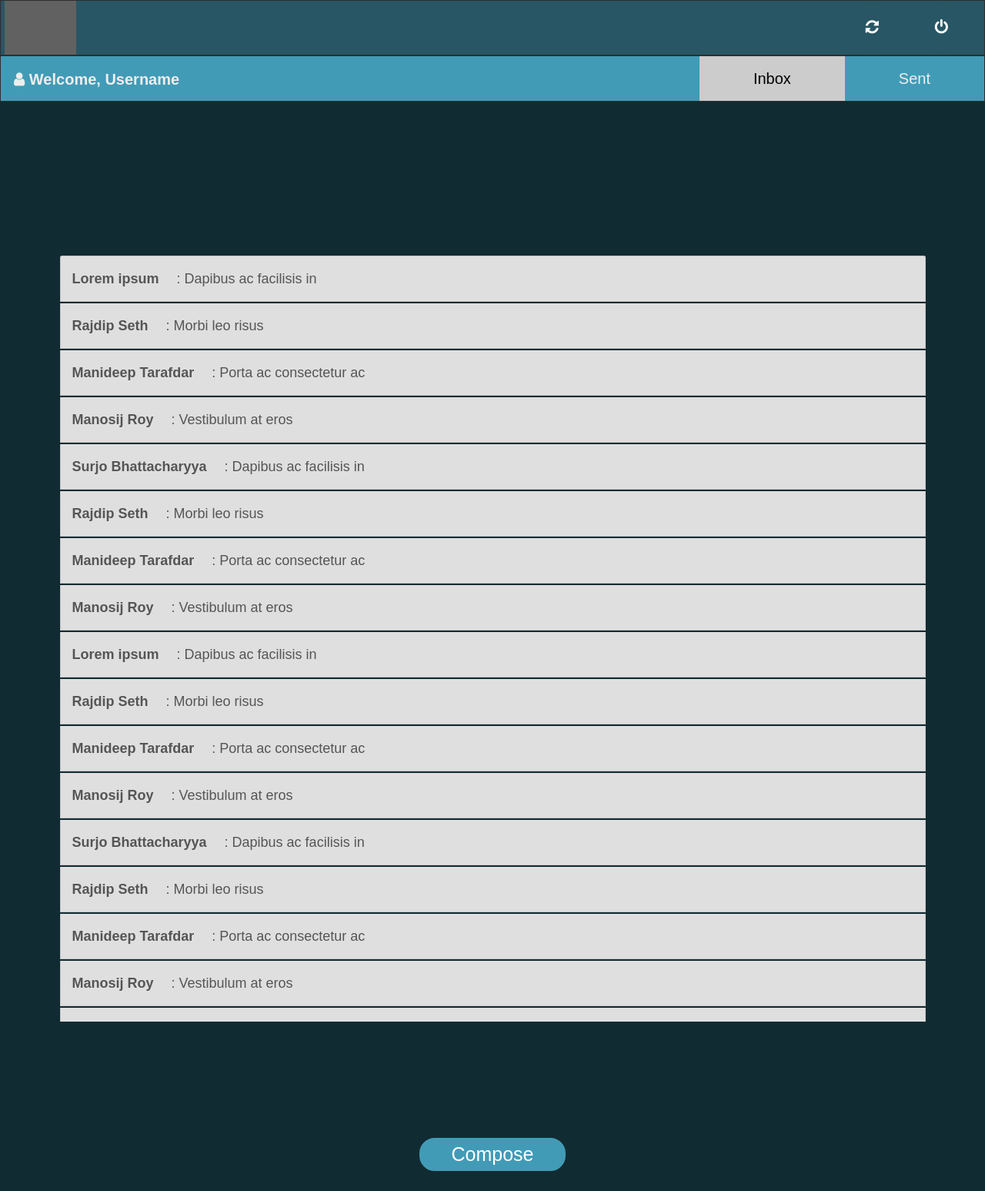
After one commit to techPhantoms2k22/QuikMail, a Django app: page /dashboard/ in a window 1280 px wide. The commit adds this page. Shown: the whole page at 77% size. Run offline with Django 4.2, Linux system fonts and the light colour scheme; some libraries are stand-ins or nearby versions; grey boxes are pictures that could not be loaded.

Commit message:
Need Fix

```diff
--- /dev/null
+++ b/user/templates/user/dashboard.html
@@ -0,0 +1,388 @@
+{% load static %}
+<!DOCTYPE html>
+<html lang="en">
+
+<head>
+    <meta charset="UTF-8">
+    <meta http-equiv="X-UA-Compatible" content="IE=edge">
+    <meta name="viewport" content="width=device-width, initial-scale=1.0">
+    <link rel="stylesheet" href="//code.jquery.com/ui/1.12.1/themes/base/jquery-ui.css">
+    <link rel="stylesheet" href="https://maxcdn.bootstrapcdn.com/bootstrap/3.3.7/css/bootstrap.min.css">
+    <link href="https://cdn.jsdelivr.net/npm/bootstrap@5.0.2/dist/css/bootstrap.min.css" rel="stylesheet"
+        integrity="sha384-EVSTQN3/azprG1Anm3QDgpJLIm9Nao0Yz1ztcQTwFspd3yD65VohhpuuCOmLASjC" crossorigin="anonymous">
+    <link rel="stylesheet" href="https://cdnjs.cloudflare.com/ajax/libs/ionicons/2.0.1/css/ionicons.min.css">
+    <link rel="stylesheet" href="https://cdnjs.cloudflare.com/ajax/libs/font-awesome/4.7.0/css/font-awesome.min.css">
+    <script src="//cdn.jsdelivr.net/npm/sweetalert2@11"></script>
+    <script src="sweetalert2.all.min.js"></script>
+    <script src="sweetalert2.min.js"></script>
+    <link rel="stylesheet" href="sweetalert2.min.css">
+    <script src="https://code.jquery.com/jquery-1.12.4.js"></script>
+    <script src="https://code.jquery.com/ui/1.12.1/jquery-ui.js"></script>
+    <script src="https://ajax.googleapis.com/ajax/libs/jquery/3.6.0/jquery.min.js"></script>
+    <title>QuikMail</title>
+    <style>
+        :root {
+            --clr-neon: #429bb6;
+            --clr-dang: red;
+            --clr-sus: green;
+        }
+
+        body {
+            font-family: Arial;
+            background-color: #112b32;
+        }
+
+        .tab {
+            overflow: hidden;
+            border: 1px solid rgb(46, 46, 46);
+            background-color: #285664;
+            color: #000000;
+        }
+
+        .tab2 {
+            overflow: hidden;
+            border: 1px solid rgb(46, 46, 46);
+            background-color: #429bb6;
+            color: #eee;
+            height: 60px;
+        }
+
+        .tab button,
+        #reload:focus,
+        #quit:focus {
+            background-color: inherit;
+            outline: none;
+            float: right;
+            border-radius: 50%;
+            border-color: #285664;
+            outline: none;
+            cursor: pointer;
+            padding: 20px 22px;
+            transition: 0.3s;
+            font-size: 20px;
+            margin: 3px;
+            margin-right: 1.2em;
+        }
+
+        #reload:hover,
+        #quit:hover {
+            color: white;
+            outline: none;
+            box-shadow: 0px 0px 20px 20px var(--clr-neon);
+            background-color: var(--clr-neon);
+            border: none;
+        }
+
+        .tab2 button,
+        .tab2 label {
+            background-color: inherit;
+            float: left;
+            border-color: #285664;
+            outline: none;
+            cursor: pointer;
+            padding: 15px 17px;
+            transition: 0.3s;
+            font-size: 20px;
+        }
+
+        .tab2 button {
+            line-height: 15px;
+        }
+
+        .tab2 button:hover {
+            background-color: #ddd;
+            color: #285664;
+        }
+
+        .tab2 button.active {
+            background-color: #ccc;
+            color: #000000;
+        }
+
+        .tab img {
+            float: left;
+            object-fit: contain;
+            height: 70px;
+            margin-left: 5px;
+        }
+
+        .tab2 button {
+            background-color: inherit;
+            float: right;
+            border: none;
+            outline: none;
+            cursor: pointer;
+            padding: 22px 70px;
+            transition: 0.3s;
+            font-size: 20px;
+        }
+
+        .list-group-item {
+            position: relative;
+            display: block;
+            padding: 20px 15px;
+            /* adjust here */
+            margin-bottom: 2px;
+            font-size: large;
+            background-color: rgb(223, 223, 223);
+            line-height: 1em
+                /* set to text height */
+        }
+
+        .container {
+            position: absolute;
+            max-height: 65%;
+            padding-top: 10px;
+            padding-bottom: 3%;
+            overflow-y: scroll;
+            overflow: auto;
+            top: 50%;
+            left: 50%;
+            transform: translate(-50%, -45%);
+        }
+
+        .fixed-bottom {
+            text-align: center;
+            margin-bottom: 2%;
+        }
+
+        #combtn,
+        #combtn:focus {
+            font-size: 25px;
+            padding: 0% 3%;
+            border: 3px solid #429bb6;
+            background-color: #ffffff00;
+            color: #fff;
+            border-radius: 20px;
+            background-color: #429bb6;
+        }
+
+        #combtn:active {
+            color: white;
+            outline: none;
+        }
+
+        .btn:hover,
+        #combtn:hover {
+            color: white;
+            outline: none;
+            box-shadow: 0px 0px 10px 10px var(--clr-neon);
+        }
+
+        #to,
+        #sub,
+        #msg {
+            padding: 1%;
+            margin: 1%;
+            font-size: 15px;
+        }
+
+        .swal-wide {
+            width: 40%;
+            height: 90%;
+        }
+
+        div.swal2-actions {
+            font-size: 15px;
+        }
+
+        .swal2-styled.swal2-confirm {
+            background-color: #429bb6;
+        }
+    </style>
+</head>
+
+<body>
+
+
+    <!-- Nav bar Starts -->
+    <div class="tab">
+        <img src="QuikMail1.png" alt="Image aschena ki korbo ?" style="filter: invert(1);" />
+        <button class="fa btn btn-primary btn-circle btn-sm" id="reload"><i class="fa fa-power-off"
+                aria-hidden="true"></i></button>
+        <button class="fa btn btn-primary btn-circle btn-sm" id="quit"
+            onClick="window.location.href=window.location.href">&#xf021;</button>
+    </div>
+    <!-- Nav bar Ends -->
+
+    <!-- List of all mails Starts -->
+    <div class="tab2">
+        <Label><i class="fa fa-user" aria-hidden="true"></i> Welcome, Username</Label>
+        <button class="tablinks" onclick="openMail(event, 'outbox')">Sent</button>
+        <button class="tablinks" onclick="openMail(event, 'inbox')" id="defaultOpen">Inbox</button>
+    </div>
+
+    <div class="container vertical-scrollable">
+        <div id="inbox" class="tabcontent">
+            <div class="list-group">
+                <a href="#" class="list-group-item list-group-item-action"><b>Lorem ipsum</b>&emsp; : Dapibus ac
+                    facilisis
+                    in</a>
+                <a href="#" class="list-group-item list-group-item-action"><b>Rajdip Seth</b>&emsp; : Morbi leo
+                    risus</a>
+                <a href="#" class="list-group-item list-group-item-action"><b>Manideep Tarafdar</b>&emsp; : Porta ac
+                    consectetur ac</a>
+                <a href="#" class="list-group-item list-group-item-action"><b>Manosij Roy</b>&emsp; : Vestibulum at
+                    eros</a>
+                <a href="#" class="list-group-item list-group-item-action"><b>Surjo Bhattacharyya</b>&emsp; : Dapibus ac
+                    facilisis
+                    in</a>
+                <a href="#" class="list-group-item list-group-item-action"><b>Rajdip Seth</b>&emsp; : Morbi leo
+                    risus</a>
+                <a href="#" class="list-group-item list-group-item-action"><b>Manideep Tarafdar</b>&emsp; : Porta ac
+                    consectetur ac</a>
+                <a href="#" class="list-group-item list-group-item-action"><b>Manosij Roy</b>&emsp; : Vestibulum at
+                    eros</a>
+                <a href="#" class="list-group-item list-group-item-action"><b>Lorem ipsum</b>&emsp; : Dapibus ac
+                    facilisis
+                    in</a>
+                <a href="#" class="list-group-item list-group-item-action"><b>Rajdip Seth</b>&emsp; : Morbi leo
+                    risus</a>
+                <a href="#" class="list-group-item list-group-item-action"><b>Manideep Tarafdar</b>&emsp; : Porta ac
+                    consectetur ac</a>
+                <a href="#" class="list-group-item list-group-item-action"><b>Manosij Roy</b>&emsp; : Vestibulum at
+                    eros</a>
+                <a href="#" class="list-group-item list-group-item-action"><b>Surjo Bhattacharyya</b>&emsp; : Dapibus ac
+                    facilisis
+                    in</a>
+                <a href="#" class="list-group-item list-group-item-action"><b>Rajdip Seth</b>&emsp; : Morbi leo
+                    risus</a>
+                <a href="#" class="list-group-item list-group-item-action"><b>Manideep Tarafdar</b>&emsp; : Porta ac
+                    consectetur ac</a>
+                <a href="#" class="list-group-item list-group-item-action"><b>Manosij Roy</b>&emsp; : Vestibulum at
+                    eros</a>
+                <a href="#" class="list-group-item list-group-item-action"><b>Lorem ipsum</b>&emsp; : Dapibus ac
+                    facilisis
+                    in</a>
+                <a href="#" class="list-group-item list-group-item-action"><b>Rajdip Seth</b>&emsp; : Morbi leo
+                    risus</a>
+                <a href="#" class="list-group-item list-group-item-action"><b>Manideep Tarafdar</b>&emsp; : Porta ac
+                    consectetur ac</a>
+                <a href="#" class="list-group-item list-group-item-action"><b>Manosij Roy</b>&emsp; : Vestibulum at
+                    eros</a>
+            </div>
+        </div>
+
+        <div id="outbox" class="tabcontent">
+            <div class="list-group">
+                <a href="#" class="list-group-item list-group-item-action"><b>Rajdip Seth</b>&emsp; : Morbi leo
+                    risus</a>
+                <a href="#" class="list-group-item list-group-item-action"><b>Surjo Bhattacharyya</b>&emsp; : Dapibus ac
+                    facilisis
+                    in</a>
+                <a href="#" class="list-group-item list-group-item-action"><b>Manosij Roy</b>&emsp; : Vestibulum at
+                    eros</a>
+                <a href="#" class="list-group-item list-group-item-action"><b>Manideep Tarafdar</b>&emsp; : Porta ac
+                    consectetur ac</a>
+                <a href="#" class="list-group-item list-group-item-action"><b>Manideep Tarafdar</b>&emsp; : Porta ac
+                    consectetur ac</a>
+                <a href="#" class="list-group-item list-group-item-action"><b>Manosij Roy</b>&emsp; : Vestibulum at
+                    eros</a>
+                <a href="#" class="list-group-item list-group-item-action"><b>Lorem ipsum</b>&emsp; : Dapibus ac
+                    facilisis
+                    in</a>
+                <a href="#" class="list-group-item list-group-item-action"><b>Rajdip Seth</b>&emsp; : Morbi leo
+                    risus</a>
+                <a href="#" class="list-group-item list-group-item-action"><b>Manideep Tarafdar</b>&emsp; : Porta ac
+                    consectetur ac</a>
+                <a href="#" class="list-group-item list-group-item-action"><b>Manosij Roy</b>&emsp; : Vestibulum at
+                    eros</a>
+                <a href="#" class="list-group-item list-group-item-action"><b>Surjo Bhattacharyya</b>&emsp; : Dapibus ac
+                    facilisis
+                    in</a>
+                <a href="#" class="list-group-item list-group-item-action"><b>Rajdip Seth</b>&emsp; : Morbi leo
+                    risus</a>
+                <a href="#" class="list-group-item list-group-item-action"><b>Manideep Tarafdar</b>&emsp; : Porta ac
+                    consectetur ac</a>
+                <a href="#" class="list-group-item list-group-item-action"><b>Manosij Roy</b>&emsp; : Vestibulum at
+                    eros</a>
+                <a href="#" class="list-group-item list-group-item-action"><b>Manideep Tarafdar</b>&emsp; : Porta ac
+                    consectetur ac</a>
+                <a href="#" class="list-group-item list-group-item-action"><b>Manosij Roy</b>&emsp; : Vestibulum at
+                    eros</a>
+                <a href="#" class="list-group-item list-group-item-action"><b>Lorem ipsum</b>&emsp; : Dapibus ac
+                    facilisis
+                    in</a>
+                <a href="#" class="list-group-item list-group-item-action"><b>Rajdip Seth</b>&emsp; : Morbi leo
+                    risus</a>
+                <a href="#" class="list-group-item list-group-item-action"><b>Manideep Tarafdar</b>&emsp; : Porta ac
+                    consectetur ac</a>
+                <a href="#" class="list-group-item list-group-item-action"><b>Manosij Roy</b>&emsp; : Vestibulum at
+                    eros</a>
+                <a href="#" class="list-group-item list-group-item-action"><b>Surjo Bhattacharyya</b>&emsp; : Dapibus ac
+                    facilisis
+                    in</a>
+                <a href="#" class="list-group-item list-group-item-action"><b>Rajdip Seth</b>&emsp; : Morbi leo
+                    risus</a>
+                <a href="#" class="list-group-item list-group-item-action"><b>Manideep Tarafdar</b>&emsp; : Porta ac
+                    consectetur ac</a>
+                <a href="#" class="list-group-item list-group-item-action"><b>Manosij Roy</b>&emsp; : Vestibulum at
+                    eros</a>
+            </div>
+        </div>
+    </div>
+
+    <script>
+        function openMail(evt, mailName) {
+            var i, tabcontent, tablinks;
+            tabcontent = document.getElementsByClassName("tabcontent");
+            for (i = 0; i < tabcontent.length; i++) {
+                tabcontent[i].style.display = "none";
+            }
+            tablinks = document.getElementsByClassName("tablinks");
+            for (i = 0; i < tablinks.length; i++) {
+                tablinks[i].className = tablinks[i].className.replace(" active", "");
+            }
+            document.getElementById(mailName).style.display = "block";
+            evt.currentTarget.className += " active";
+        }
+        document.getElementById("defaultOpen").click();
+    </script>
+    <!-- List of all mails Ends -->
+
+    <!-- Compose Starts -->
+    <div class="fixed-bottom">
+        <button class="btn" id="combtn">Compose</button>
+        <script>
+            $('#combtn').on('click',function () {
+                Swal.fire({
+                    title: 'Send your Message',
+                    html:
+                        '<input id="to" class="swal-input" placeholder="To" size="60">' +
+                        '<input id="sub" class="swal-input" placeholder="Subject" size="60">' +
+                        '<textarea id="msg" class="swal-input" placeholder="Message" cols="62" rows="10" style="width: 499.5px;"></textarea>',
+                    customClass: 'swal-wide',
+                    focusConfirm: false,
+                    showCancelButton: true,
+                    confirmButtonText: "Send",
+                    // preConfirm: () => {
+                    //     return [
+                    //         document.getElementById('to').value,
+                    //         document.getElementById('sub').value,
+                    //         document.getElementById('msg').value
+                    //     ]
+                    // }
+                })
+                var name = "Manosij Tarafdar";
+                $.ajax({
+                            type: "POST",
+                            url: '',
+                            data: {
+                                "userName":'MONO',
+                                'csrfmiddlewaretoken': '{{ csrf_token }}'
+                            },
+                            dataType: "json",
+                        });
+                // payload = JSON.stringify({'name':'Manosij'})
+
+                // if (formValues) {
+                //  Swal.fire(JSON.stringify(formValues))
+                // }
+            });
+        </script>
+    </div>
+    <!-- Compose Ends -->
+
+</body>
+
+</html>
--- a/user/urls.py
+++ b/user/urls.py
@@ -4,7 +4,8 @@ from . import views
 
 urlpatterns = [
     path('',views.home,name='home'),
-    # path("register/", views.register_request, name="register"),
+    path("logout/", views.logoutUser, name="logout"),
+    path("dashboard/", views.dashboard, name="dashboard"),
     #Test
     path('test/',views.test,name='test'),
     path('test1/',views.test1,name='test1'),
--- a/user/views.py
+++ b/user/views.py
@@ -4,12 +4,16 @@ from datetime import datetime as dt
 import user
 from user.models import userDB
 from .forms import NewUserForm
-from django.contrib.auth import login , authenticate
+from django.contrib.auth import login , authenticate , logout
 from django.contrib.auth.decorators import login_required
 from django.contrib import messages
 from django.contrib.auth.hashers import make_password , check_password
 from django.contrib.auth.models import User
 from django.contrib import messages
+from django.views.csrf import csrf_failure
+from django.contrib.auth.decorators import login_required
+def csrf_failure(request,reason="Error Loading"):
+    return redirect('home')
 # from sastaMail.settings import USERNAME
 # Create your views here.
 #################################################################
@@ -71,6 +75,8 @@ def keyGen(username,first_name,last_name,password):
 #End
 #################################################################
 def home(request):
+    if request.user.is_authenticated:
+        return redirect('dashboard')
     if request.method == "POST":
         if request.POST.get('fname') and request.POST.get('lname'):
             fname = request.POST['fname']
@@ -85,20 +91,33 @@ def home(request):
                 user.first_name = fname
                 user.last_name = lname
                 user.save()
-                messages.success(request,"User Created")
+                messages.success(request,"Account Created")
         elif request.POST.get('uname'):
-            print("HERE")
             userName = request.POST['uname']
             userPassword = request.POST['password']
             user = authenticate(request,username = userName,password = userPassword)
             if user is not None:
                 login(request,user)
-                return HttpResponse("Logged")
+                return redirect('dashboard')
             else:
-                return HttpResponse("Auth Error")
+                messages.error(request,"Username , Password does not exists")
         else:
             return HttpResponse("ERROR")
     return render(request,'user/home.html')
+
+import json
+def dashboard(request):
+    if request.POST.get('userName'):
+        name = request.POST.get('userName')
+        print("hello ")
+        print(name)
+    else:
+        print("BAL")
+    return render(request,'user/dashboard.html')
+
+def logoutUser(request):
+    logout(request)
+    return redirect('home')
 #################################################################
 #Testing
 #################################################################
```
Also changed, not shown: sastaMail/settings.py (+0 -7 lines), user/templates/user/home.html (+46 -8 lines), db.sqlite3.
